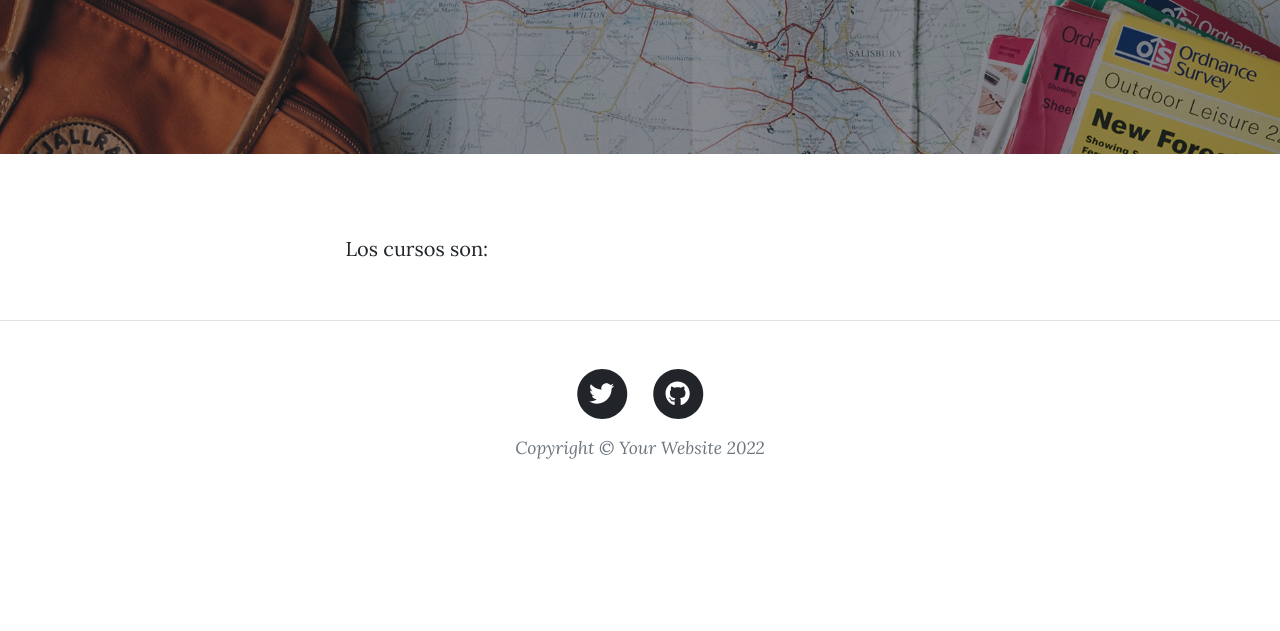
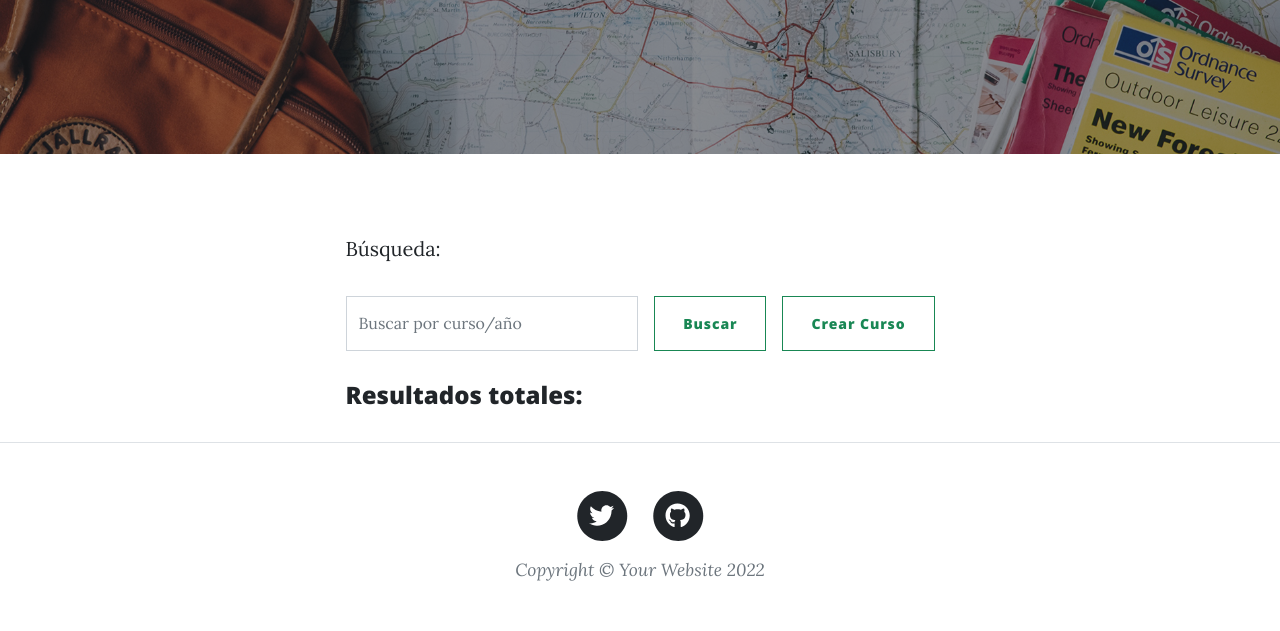
Before and after one commit to data-datum/django-3, a Django app: page /blog/cursos/ in a window 1280 px wide. Shown: the part 501-1132 px from the top of the page. Before the commit the page ends 960 px from the top, so only its background shows below. Run offline with Django 4.2, Linux system fonts and the light colour scheme; some libraries are stand-ins or nearby versions.

Commit message:
barra de busqueda en plantilla cursos y cambios admin

```diff
--- a/web/blog/models.py
+++ b/web/blog/models.py
@@ -8,8 +8,14 @@ class cursos_dictados(models.Model):
     institucion = models.CharField("Institucion", max_length=200)
     anio = models.DateTimeField("Año", max_length=4)
 
+    def __str__(self) -> str:
+        return f"Curso: {self.nombre} en {self.anio}"
+
 class workshops(models.Model):
     workshop = models.CharField("Nombre", max_length=200)
     horas = models.PositiveIntegerField("Horas")
     congreso = models.CharField("Congreso", max_length=200)
     anio = models.DateTimeField("Año", max_length=4)
+
+    def __str__(self) -> str:
+        return f"Workshop: {self.nombre} en {self.anio}"
--- a/web/blog/templates/blog/cursos.html
+++ b/web/blog/templates/blog/cursos.html
@@ -55,7 +55,25 @@
             <div class="container px-4 px-lg-5">
                 <div class="row gx-4 gx-lg-5 justify-content-center">
                     <div class="col-md-10 col-lg-8 col-xl-7">
-                        <p>Los cursos son:</p>
+                        <p>Búsqueda:</p>
+                        <div class="row gx-5 justify-content-center">
+                            <div class="col-lg-12">
+                                <form class="d-flex my-2 my-lg-0" action="" method="post">
+                                    {% csrf_token %}
+                                    <input class="flex-grow-0 form-control mr-sm-2" type="search" name="search" placeholder="Buscar por curso/año" aria-label="Search">
+                                    <button class="btn btn-outline-success text-nowrap ms-3 my-2 my-sm-0" type="submit"> <i class="bi bi-search"></i> Buscar</button>
+                                    <a class="btn btn-outline-success text-nowrap ms-3 my-2 my-sm-0" href="{% url 'agregar_curso' %}"> <i class="bi bi-plus-lg"></i> Crear Curso</a>
+                                </form>
+                            </div>
+                        </div>
+                        <br>
+                        <h4>Resultados
+                            {% if search %}
+                                para "{{busqueda}}":
+                            {% else %}
+                                totales:
+                            {% endif %}
+                        </h4>
                     </div>
                 </div>
             </div>
```
Also changed, not shown: web/blog/admin.py (+13 -1 lines), web/blog/migrations/0003_workshops.py (added), web/db.sqlite3.
